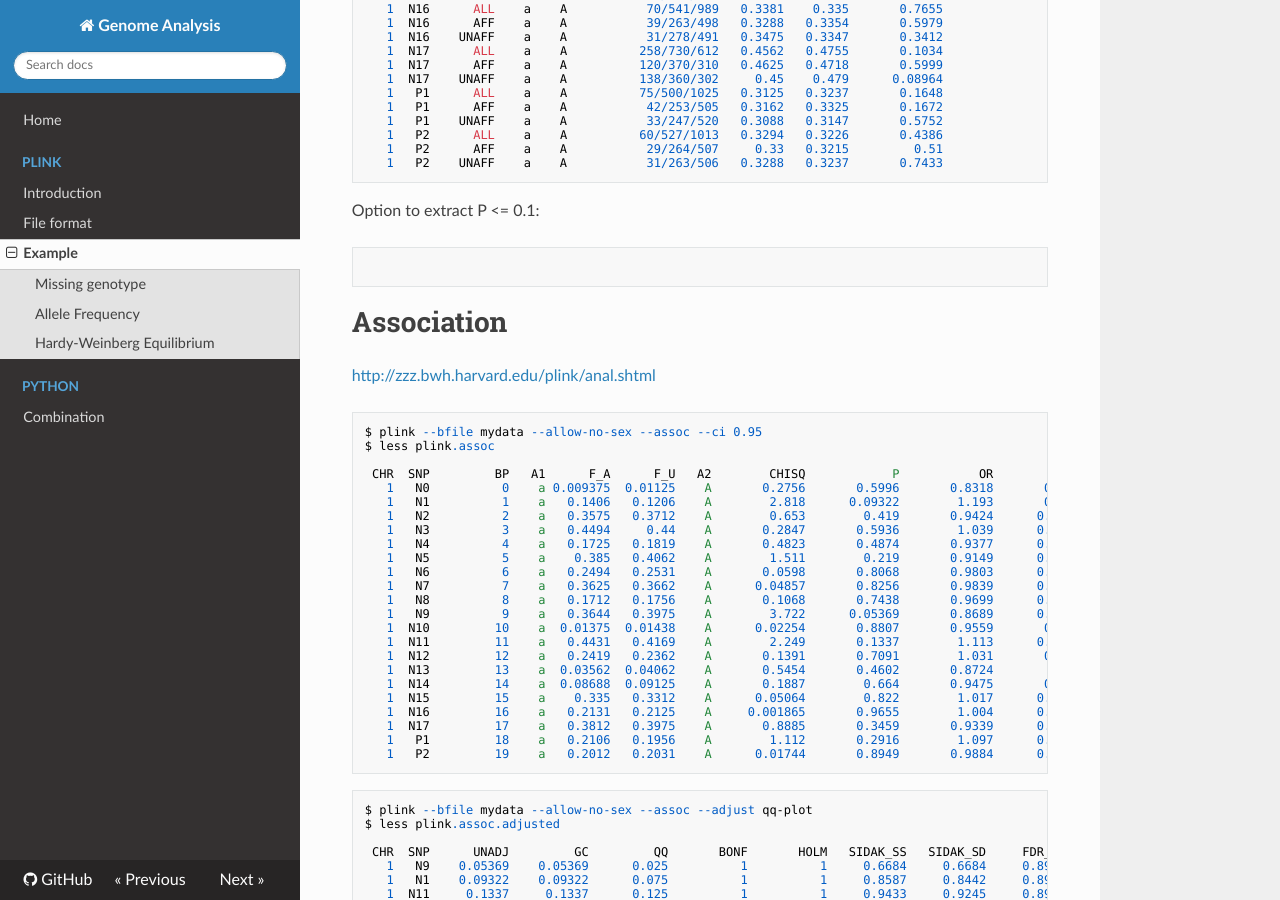
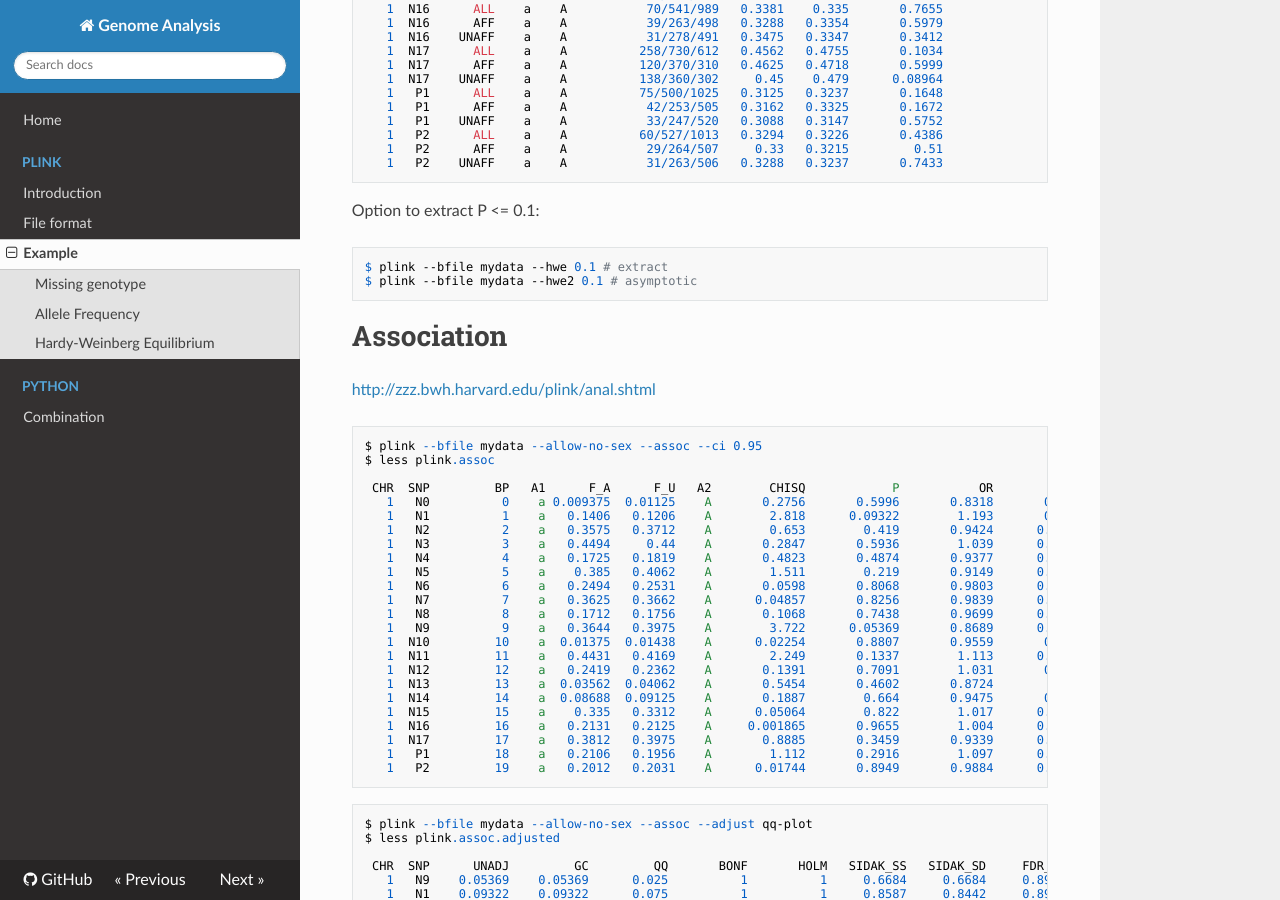
Before and after one commit to WonyoungCho/plink, an MkDocs documentation site: the page built from docs/plink_ex.md, in a window 1280 px wide and 900 px high, scrolled down 2665 px. Built offline with MkDocs 1.6.1, drawn with Linux system fonts in a browser that asks for light colours; nearby versions of some CDN libraries; old or Windows-style settings are respelled for this version of MkDocs.

Commit message:
Update plink_ex.md

````diff
--- a/docs/plink_ex.md
+++ b/docs/plink_ex.md
@@ -172,7 +172,8 @@ $ less plink.hwe
 
 Option to extract P <= 0.1:
 ```
-
+$ plink --bfile mydata --hwe 0.1 # extract
+$ plink --bfile mydata --hwe2 0.1 # asymptotic
 ```
 
 # Association
````
